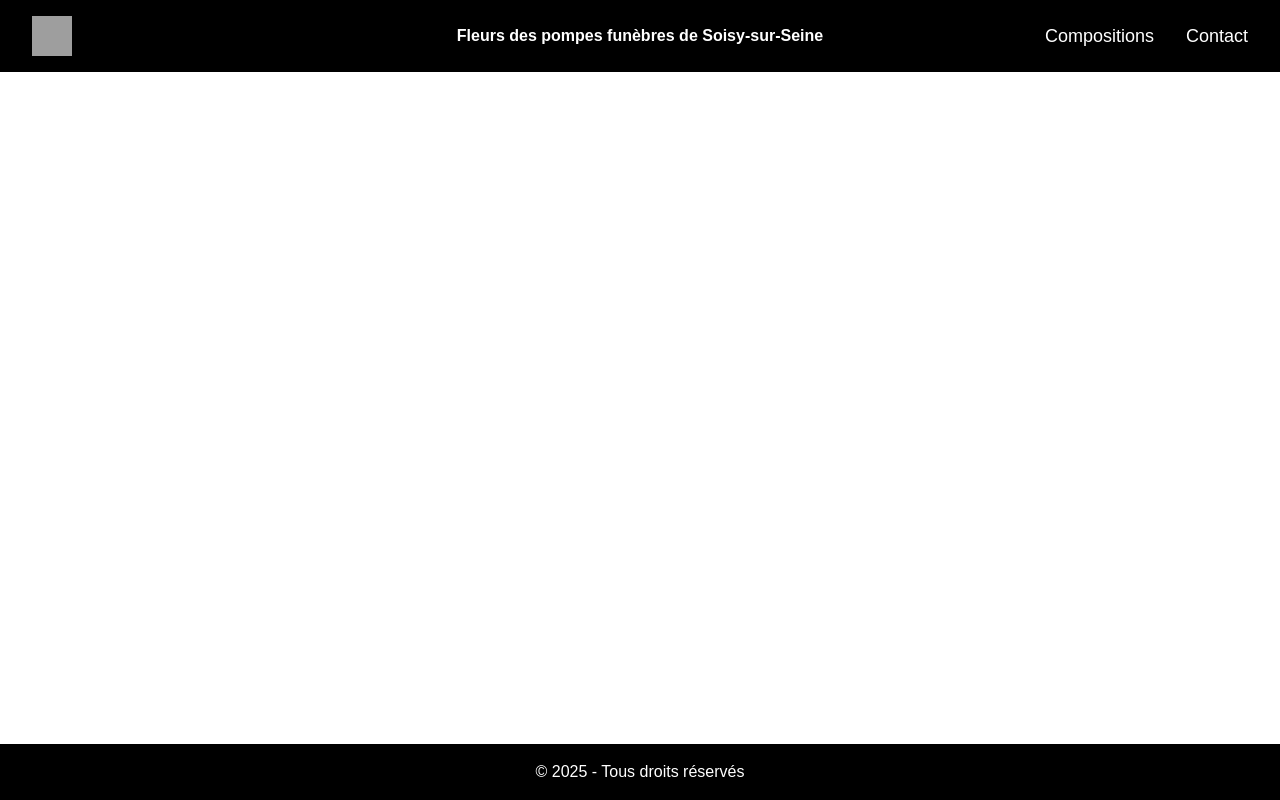
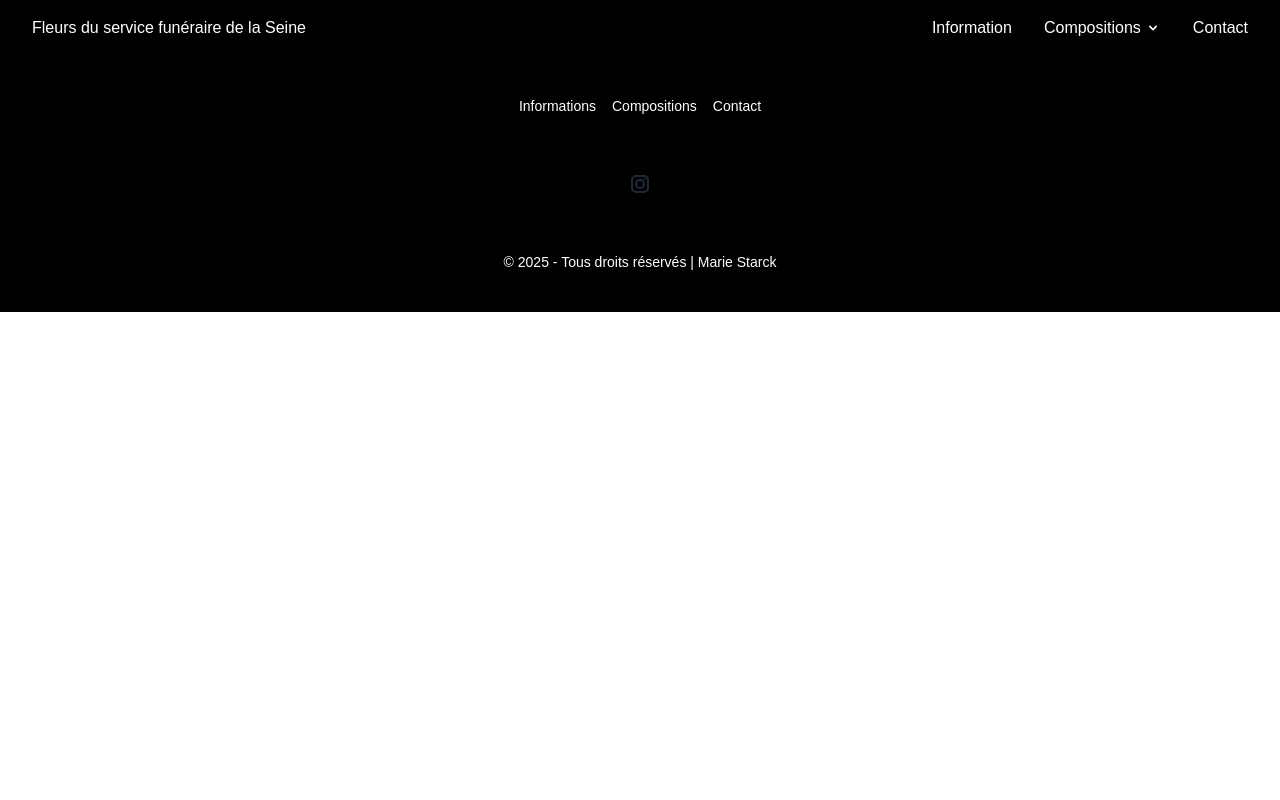
Before and after one commit to Alexmz1/mourning-florist-catalog, a Next.js app: page / in a window 1280 px wide. Built offline with nearby package versions, Linux system fonts and the light colour scheme; grey boxes are pictures that could not be loaded.

Commit message:
Add Footer and Header

```diff
--- a/package.json
+++ b/package.json
@@ -11,6 +11,7 @@
   "dependencies": {
     "autoprefixer": "^10.4.20",
     "daisyui": "4.12",
+    "framer-motion": "^12.5.0",
     "next": "15.2.0",
     "postcss": "^8.5.3",
     "react": "^19.0.0",
--- a/src/components/footer.js
+++ b/src/components/footer.js
@@ -1,13 +1,27 @@
-// components/Footer.js
+import Link from "next/link";
 
 const Footer = () => {
-    return (
-      <footer className="bg-black text-white py-4 fixed bottom-0 w-full">
-        <div className="container mx-auto text-center">
-          <p className="text-white">© {new Date().getFullYear()} - Tous droits réservés</p>
-        </div>
-      </footer>
-    );
-  };
+  return (
+    <footer className="footer footer-center bg-black p-10">
+      <nav className="grid grid-flow-col gap-4">
+        <Link href="#information" className="link link-hover text-white">Informations</Link>
+        <Link href="#compositions" className="link link-hover text-white">Compositions</Link>
+        <Link href="#contact" className="link link-hover text-white">Contact</Link>
+      </nav>
 
-  export default Footer;
+      <nav className="grid grid-flow-col gap-4 mt-4">
+        <a href="https://www.instagram.com/mariestarckfleursdeuil/" target="_blank" rel="noopener noreferrer" className="text-white hover:underline mx-2">
+        <svg class="w-6 h-6 text-gray-800 dark:text-white" aria-hidden="true" xmlns="http://www.w3.org/2000/svg" width="24" height="24" fill="none" viewBox="0 0 24 24">
+          <path fill="currentColor" fill-rule="evenodd" d="M3 8a5 5 0 0 1 5-5h8a5 5 0 0 1 5 5v8a5 5 0 0 1-5 5H8a5 5 0 0 1-5-5V8Zm5-3a3 3 0 0 0-3 3v8a3 3 0 0 0 3 3h8a3 3 0 0 0 3-3V8a3 3 0 0 0-3-3H8Zm7.597 2.214a1 1 0 0 1 1-1h.01a1 1 0 1 1 0 2h-.01a1 1 0 0 1-1-1ZM12 9a3 3 0 1 0 0 6 3 3 0 0 0 0-6Zm-5 3a5 5 0 1 1 10 0 5 5 0 0 1-10 0Z" clip-rule="evenodd"/>
+        </svg>
+        </a>
+      </nav>
+
+      <aside className="mt-4">
+        <p className="text-white">© {new Date().getFullYear()} - Tous droits réservés | Marie Starck</p>
+      </aside>
+    </footer>
+  );
+};
+
+export default Footer;
--- a/src/components/header.js
+++ b/src/components/header.js
@@ -4,66 +4,118 @@ import { FaBars, FaTimes } from 'react-icons/fa';
 
 const Header = () => {
     const [isOpen, setIsOpen] = useState(false);
+    const [isDropdownOpen, setIsDropdownOpen] = useState(false);
+    const [isMobileDropdownOpen, setIsMobileDropdownOpen] = useState(false);
     const menuBurger = useRef(null);
+    const dropdownRef = useRef(null);
 
     useEffect(() => {
         function handleClickOutside(event) {
             if (menuBurger.current && !menuBurger.current.contains(event.target)) {
                 setIsOpen(false);
             }
+            if (dropdownRef.current && !dropdownRef.current.contains(event.target)) {
+                setIsDropdownOpen(false);
+            }
         }
 
-        if (isOpen) {
-            document.addEventListener("mousedown", handleClickOutside);
-        } else {
-            document.removeEventListener("mousedown", handleClickOutside);
-        }
-
+        document.addEventListener("mousedown", handleClickOutside);
         return () => {
             document.removeEventListener("mousedown", handleClickOutside);
         };
-    }, [isOpen]);
+    }, []);
 
     return (
         <header className="w-full bg-black text-white py-4">
-            <div className="container mx-auto grid grid-cols-3 items-center px-4 sm:px-6 lg:px-8">
-                {/* Logo */}
-                <div className="flex items-center">
-                    <Link href="/">
-                        <img src="/images/logo/logoFleuriste.png" alt="Logo" className="h-10 w-10" />
-                    </Link>
+            <div className="container mx-auto flex items-center justify-between px-4 sm:px-6 lg:px-8 relative">
+
+                {/* Menu Burger */}
+                <div className="lg:hidden" ref={menuBurger}>
+                <button onClick={() => setIsOpen(!isOpen)} className="text-2xl text-white flex flex-col items-center">
+                    {isOpen ? <FaTimes /> : <FaBars />}
+                    <span className="text-xs mt-1 text-center">Menu</span>
+                </button>
+
+                    {/* Menu Mobile */}
+                    {isOpen && (
+                        <ul className="absolute top-16 left-4 bg-black border border-white shadow-lg rounded-lg w-48 p-4 space-y-2 z-50">
+                            <li>
+                                <Link href="#information" className="block py-2 text-white" onClick={() => setIsOpen(false)}>Information</Link>
+                            </li>
+
+                            {/* Dropdown Compositions pour mobile */}
+                            <li>
+                                <button
+                                    className="block w-full text-left py-2 text-white flex justify-between items-center"
+                                    onClick={() => setIsMobileDropdownOpen(!isMobileDropdownOpen)}
+                                >
+                                    Compositions
+                                    <svg className="w-4 h-4 ml-1" fill="currentColor" viewBox="0 0 20 20">
+                                        <path fillRule="evenodd" d="M5.293 7.293a1 1 0 011.414 0L10 10.586l3.293-3.293a1 1 0 111.414 1.414l-4 4a1 1 0 01-1.414 0l-4-4a1 1 0 010-1.414z" clipRule="evenodd" />
+                                    </svg>
+                                </button>
+
+                                {isMobileDropdownOpen && (
+                                    <ul className="bg-white rounded-lg mt-2 p-2">
+                                        <li><Link href="#les-coeurs" className="block py-2 text-black" onClick={() => setIsOpen(false)}>Les coeurs</Link></li>
+                                        <li><Link href="#les-couronnes" className="block py-2 text-black" onClick={() => setIsOpen(false)}>Les couronnes</Link></li>
+                                        <li><Link href="#les-coussins" className="block py-2 text-black" onClick={() => setIsOpen(false)}>Les coussins</Link></li>
+                                        <li><Link href="#les-croix" className="block py-2 text-black" onClick={() => setIsOpen(false)}>Les croix</Link></li>
+                                        <li><Link href="#les-dessus-de-cercueil" className="block py-2 text-black" onClick={() => setIsOpen(false)}>Les dessus de cercueil</Link></li>
+                                        <li><Link href="#les-gerbes-piquées" className="block py-2 text-black" onClick={() => setIsOpen(false)}>Les gerbes piquées</Link></li>
+                                    </ul>
+                                )}
+                            </li>
+
+                            <li>
+                                <Link href="#contact" className="block py-2 text-white" onClick={() => setIsOpen(false)}>Contact</Link>
+                            </li>
+                        </ul>
+                    )}
                 </div>
 
-                {/* Title */}
-                <div className="text-l font-bold text-center">
-                    <p>Fleurs des pompes funèbres de Soisy-sur-Seine</p>
+                {/* Texte à gauche (visible sur desktop, centré sur mobile) */}
+                <div className="block text-center lg:text-left">
+                    <p className="text-md">Fleurs du service funéraire de la Seine</p>
                 </div>
 
-                {/* Navigation */}
-                <div className="flex justify-end items-center">
-                    <nav className="hidden md:flex space-x-8">
-                        <Link href="#compositions" className="text-lg">Compositions</Link>
-                        <Link href="#contact" className="text-lg">Contact</Link>
-                    </nav>
 
-                    {/* Mobile Menu */}
-                    <div className="md:hidden relative" ref={menuBurger}>
-                        <button onClick={() => setIsOpen(!isOpen)} className="text-3xl text-white">
-                            {isOpen ? <FaTimes /> : <FaBars />}
+                {/* Espace vide à droite pour équilibrer la mise en page sur mobile */}
+                <div className="lg:hidden w-8"></div>
+
+                {/* Navigation Desktop avec dropdown "Compositions" */}
+                <nav className="hidden lg:flex space-x-8 ml-auto">
+                    <Link href="#information" className="text-md">Information</Link>
+
+                    {/* Dropdown Compositions (desktop) */}
+                    <div
+                        className="relative"
+                        onMouseEnter={() => setIsDropdownOpen(true)}
+                        onMouseLeave={() => setIsDropdownOpen(false)}
+                        ref={dropdownRef}
+                    >
+                        <button className="text-md flex items-center">
+                            Compositions
+                            <svg className="w-4 h-4 ml-1" fill="currentColor" viewBox="0 0 20 20">
+                                <path fillRule="evenodd" d="M5.293 7.293a1 1 0 011.414 0L10 10.586l3.293-3.293a1 1 0 111.414 1.414l-4 4a1 1 0 01-1.414 0l-4-4a1 1 0 010-1.414z" clipRule="evenodd" />
+                            </svg>
                         </button>
 
-                        {isOpen && (
-                            <ul className="absolute top-16 right-4 bg-black border border-white shadow-lg rounded-lg w-48 p-4 space-y-2 z-50">
-                                <li>
-                                    <Link href="#compositions" className="block py-2 text-white hover:text-purple-500" onClick={() => setIsOpen(false)}>Compositions</Link>
-                                </li>
-                                <li>
-                                    <Link href="#contact" className="block py-2 text-white hover:text-purple-500" onClick={() => setIsOpen(false)}>Contact</Link>
-                                </li>
-                            </ul>
+                        {/* Menu déroulant */}
+                        {isDropdownOpen && (
+                            <div className="absolute left-0 w-48 bg-white shadow-lg rounded-lg overflow-hidden z-50">
+                                <Link href="#les-coeurs" className="block px-4 py-2 text-gray-700 hover:bg-gray-100">Les coeurs</Link>
+                                <Link href="#les-couronnes" className="block px-4 py-2 text-gray-700 hover:bg-gray-100">Les couronnes</Link>
+                                <Link href="#les-coussins" className="block px-4 py-2 text-gray-700 hover:bg-gray-100">Les coussins</Link>
+                                <Link href="#les-croix" className="block px-4 py-2 text-gray-700 hover:bg-gray-100">Les croix</Link>
+                                <Link href="#les-dessus-de-cercueil" className="block px-4 py-2 text-gray-700 hover:bg-gray-100">Les dessus de cercueil</Link>
+                                <Link href="#les-gerbes-piquées" className="block px-4 py-2 text-gray-700 hover:bg-gray-100">Les gerbes piquées</Link>
+                            </div>
                         )}
                     </div>
-                </div>
+
+                    <Link href="#contact" className="text-md">Contact</Link>
+                </nav>
             </div>
         </header>
     );
```
Also changed, not shown: 1 other file (tests, documents, lock files or other folders).
